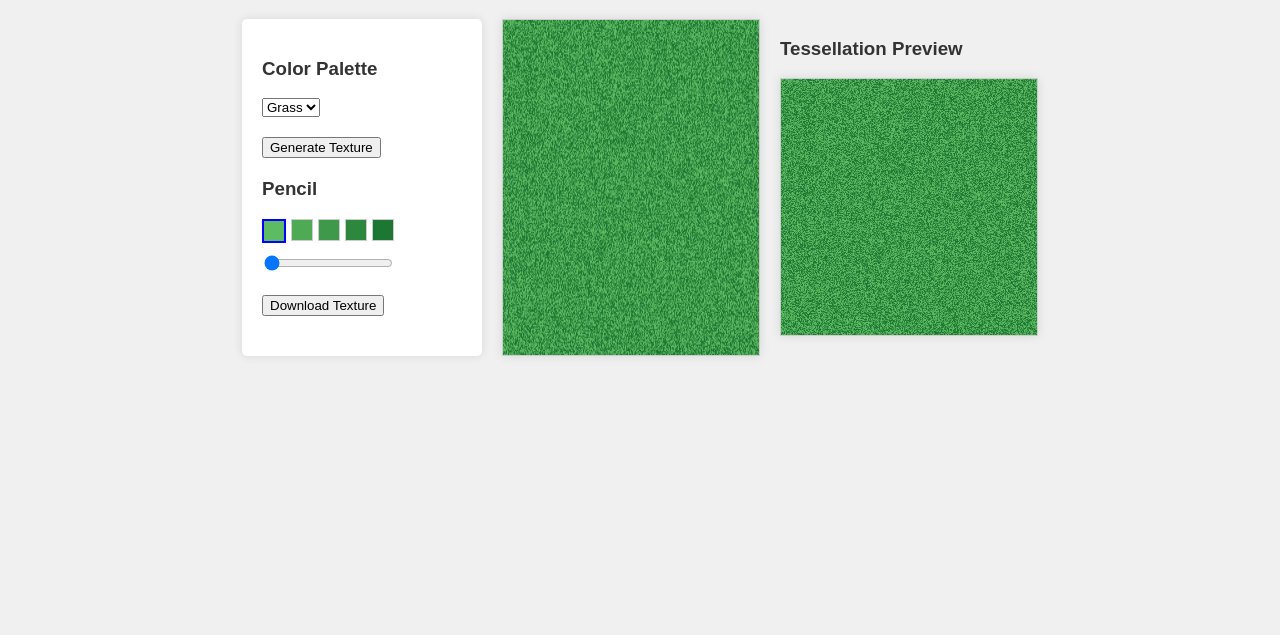
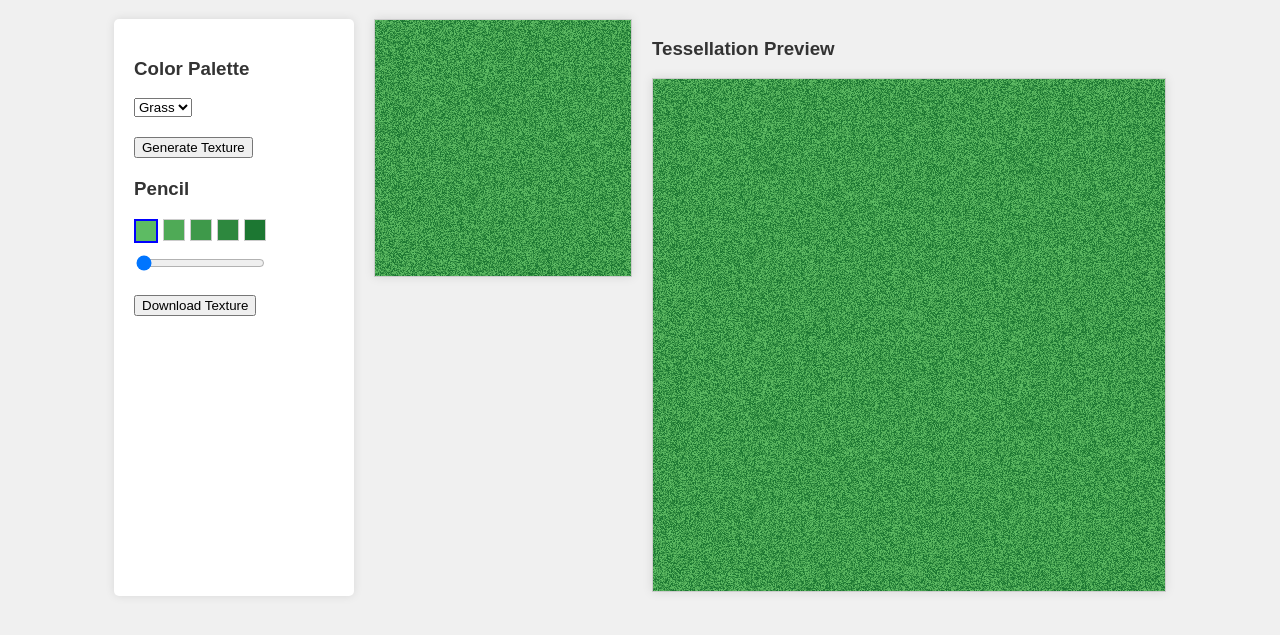
Before and after one commit to juanmirod/isometric-game, a website built with Vite: page texture-editor.html in a window 1280 px wide. Shown: the part 81-716 px from the top of the page. Built offline with nearby package versions, Linux system fonts and the light colour scheme.

Commit message:
feat: fix canvas sizes

```diff
--- a/texture-editor.html
+++ b/texture-editor.html
@@ -30,10 +30,12 @@
                 <button id="download-button">Download Texture</button>
             </div>
         </div>
-        <canvas id="editor-canvas" width="256" height="256"></canvas>
+        <div>
+            <canvas id="editor-canvas" width="256" height="256"></canvas>
+        </div>
         <div id="preview-container">
             <h3>Tessellation Preview</h3>
-            <canvas id="preview-canvas" width="256" height="256"></canvas>
+            <canvas id="preview-canvas" width="512" height="512"></canvas>
         </div>
     </div>
     <script src="js/texture-editor.js"></script>
```
